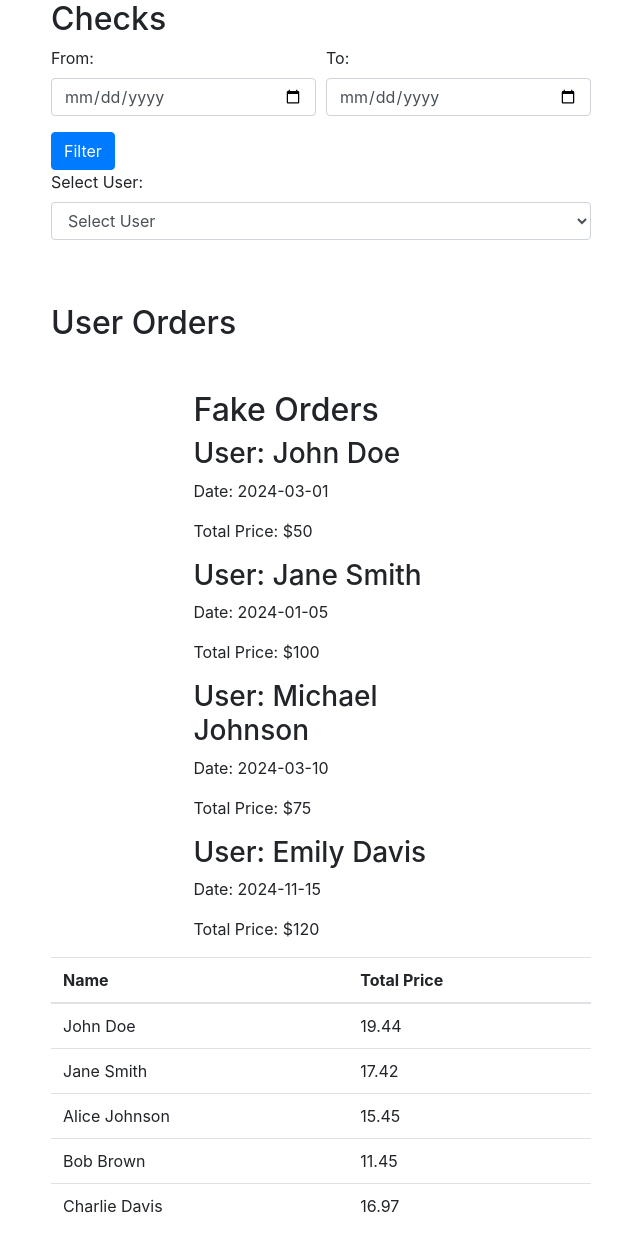
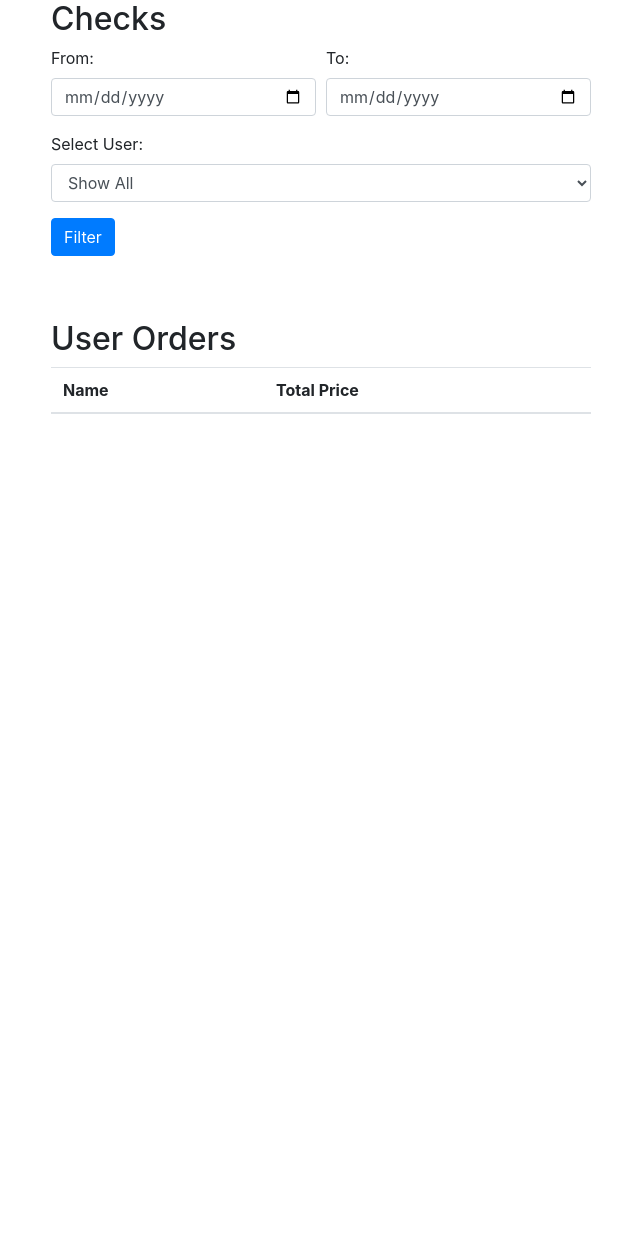
Before and after one commit to ahmeddmahmoud/Cafeteria-System-PHP, a PHP site: page /checks.php in a window 1280 px wide. Shown: the whole page, without its empty margins (319-959 px from the left). After the commit the page ends 414 px from the top, so only its background shows below. Run offline with PHP 8.4, Linux system fonts and the light colour scheme; data comes from the database, SQL or seed files in the repository; lists and menus that the app fills with data are empty.

Commit message:
editing checks file improve performane

```diff
--- a/checks/checkall.php
+++ b/checks/checkall.php
@@ -1,6 +1,5 @@
 <?php
 require_once '../db.php';
-require_once './checkall.php';
 
 try {
     $db = new DB();
@@ -10,63 +9,31 @@ try {
     exit();
 }
 
-// Fetch fake orders data from the database or any other source
-$fakeOrders = array(
-    array("user" => "John Doe", "date" => "2024-03-01", "total_price" => "$50"),
-    array("user" => "Jane Smith", "date" => "2024-01-05", "total_price" => "$100"),
-    array("user" => "Michael Johnson", "date" => "2024-03-10", "total_price" => "$75"),
-    array("user" => "Emily Davis", "date" => "2024-11-15", "total_price" => "$120")
-);
+// Fetch user orders data from the database
+$query = "SELECT u.id,
+u.name,
+SUM(op.quantity * p.price) AS total_price,
+MAX(o.date) AS date
+FROM `user` u
+JOIN `orders` o ON u.id = o.user_id
+JOIN `orders_product` op ON o.id = op.order_id
+JOIN `product` p ON op.product_id = p.id
+GROUP BY u.id, u.name;";
 
+$userOrdersResult = $db->getConnection()->query($query);
 
-// Retrieve user data from the database along with their orders count
-$usersResult = $db->getConnection()->query("SELECT u.id, u.name , o.date
-                                            FROM user u
-                                            JOIN orders o ON u.id = o.user_id
-                                          ");
-if (!$usersResult) {
-    die("Error fetching users: " . $db->getConnection()->error);
+// After fetching user orders data from the database
+if ($userOrdersResult) {
+    $userOrders = [];
+    while ($row = $userOrdersResult->fetch_assoc()) {
+        $userOrders[] = $row;
+    }
+    // var_dump($userOrders);
+} else {
+    // Handle query error if needed
+    die("Error fetching user orders: " . $db->getConnection()->error);
 }
 
-// Fetch all user names and store them in an array for later use
-$userNames = [];
-while ($user = $usersResult->fetch_assoc()) {
-    $userNames[$user['id']] = $user['name'];
-}
-
-// Initialize variables to hold selected user's total price
-$selectedUserId = isset($_POST['user']) ? $_POST['user'] : null;
-$userTotalPrice = 0;
-
-// Fetch total price for the selected user if one is selected
-if (!empty($selectedUserId)) { // Check if a user is selected
-    if ($selectedUserId !== 'all') { // Check if the selected user is not "Show All"
-        // Fetch total price
-        $dateFrom = isset($_POST['date_from']) ? $_POST['date_from'] : null;
-        $dateTo = isset($_POST['date_to']) ? $_POST['date_to'] : null;
-
-        // Construct the SQL query with date filters
-        $query = "SELECT u.id,
-                         u.name,
-                         SUM(op.quantity * p.price) AS total_price
-                  FROM `user` u
-                  JOIN `orders` o ON u.id = o.user_id
-                  JOIN `orders_product` op ON o.id = op.order_id
-                  JOIN `product` p ON op.product_id = p.id
-                  WHERE u.id = $selectedUserId";
-
-        // Add date filters if they are provided
-        if ($dateFrom && $dateTo) {
-            $query .= " AND o.date BETWEEN '$dateFrom' AND '$dateTo'";
-        }
-
-        // Execute the query
-        $totalPriceResult = $db->getConnection()->query($query);
-
-        if ($totalPriceResult) {
-            $totalPrice = $totalPriceResult->fetch_assoc()['total_price'];
-            $userTotalPrice = $totalPrice ? $totalPrice : 0;
-        }
-    }
-}
+// Encode user orders as JSON
+$userOrdersJson = json_encode($userOrders);  // converts the array to a JSON string
 ?>
--- a/checks/checks.php
+++ b/checks/checks.php
@@ -2,41 +2,34 @@
 require_once '../db.php';
 require_once './checkall.php';
 ?>
-
 <link rel="stylesheet" href="https://stackpath.bootstrapcdn.com/bootstrap/4.5.2/css/bootstrap.min.css">
 <div class="container">
     <div class="row">
         <div class="col-md-6 offset-md-3">
             <h2>Checks</h2>
-            <form action="<?php echo htmlspecialchars($_SERVER["PHP_SELF"]); ?>" method="POST">
+            <form>
                 <div class="form-row">
                     <div class="form-group col">
                         <label for="date_from">From:</label>
-                        <input class="form-control" type="date" id="date_from" name="date_from" required>
+                        <input class="form-control" type="date" id="date_from" >
                     </div>
                     <div class="form-group col">
                         <label for="date_to">To:</label>
-                        <input class="form-control" type="date" id="date_to" name="date_to" required>
+                        <input class="form-control" type="date" id="date_to" >
                     </div>
                     </div>
-                <div><button type="button" onclick="filterOrders()" class="btn btn-primary" style="height: fit-content;">Filter</button></div>
                     <div class="form-group">
                             <label for="user">Select User:</label>
-                    <select class="form-control" id="user" name="user" onchange="this.form.submit()">
-                        <option value="">Select User</option> <!-- Default option -->
-                        <option value="all" <?php echo $selectedUserId === 'all' ? 'selected' : ''; ?>>Show All</option> <!-- Option to show all users -->
-                        <!-- Add options dynamically from your database -->
-                        <?php
-                        foreach ($userNames as $userId => $userName) {
-                            $selected = $selectedUserId === $userId ? 'selected' : '';
-                            echo "<option value='" . $userId . "' $selected>" . $userName . "</option>";
-                        }
-                        ?>
+                            <select class="form-control" id="user">
+                                <option value="all" selected>Show All</option> <!-- Add the selected attribute -->
+                                    <?php foreach ($userOrders as $order): ?>
+                                <option value="<?php echo $order['id']; ?>"><?php echo $order['name']; ?></option>
+                                <?php endforeach; ?>
                             </select>
                     </div>
-                <!-- <input type="hidden" name="selected_user" id="selected_user" value="">
-                <input type="hidden" name="selected_date_from" id="selected_date_from" value="">
-                <input type="hidden" name="selected_date_to" id="selected_date_to" value=""> -->
+
+                <div><button type="button" onclick="filterOrders()" class="btn btn-primary" style="height: fit-content;">Filter</button></div>
+
             </form>
         </div>
     </div>
@@ -50,80 +43,66 @@ require_once './checkall.php';
                     <th>Total Price</th>
                 </tr>
                 </thead>
-                <tbody>
-                    <?php if (empty($selectedUserId) || $selectedUserId === 'all') : // Check if no user selected or "Show All" option selected ?>
-                        <?php foreach ($userNames as $userId => $userName): ?>
-                            <?php
-                                // Fetch total price for each user
-                                $totalPriceResult=$db->getDataSpec("u.id,
-                                u.name,
-                                SUM(op.quantity * p.price) AS total_price" , " `user` u
-                                JOIN
-                                    `orders` o ON u.id = o.user_id
-                                JOIN
-                                    `orders_product` op ON o.id = op.order_id
-                                JOIN
-                                    `product` p ON op.product_id = p.id" , " u.id = $userId
-                                    GROUP BY
-                                        u.id, u.name;");
-
-                                    if ($totalPriceResult) {
-                                    $totalPrice = $totalPriceResult->fetch_assoc()['total_price'];
-                                    $userTotalPrice = $totalPrice ? $totalPrice : 0;
-                                }
-                            ?>
-                            <tr>
-                                <td><?php echo $userName; ?></td>
-                                <td><?php echo $userTotalPrice; ?></td>
-                            </tr>
-                        <?php endforeach; ?>
-                    <?php else: ?>
-                        <tr>
-                            <td><?php echo $userNames[$selectedUserId]; ?></td>
-                            <td><?php echo $userTotalPrice; ?></td>
-                        </tr>
-                    <?php endif; ?>
-                     <!-- Fake data for testing filter function -->
-                     <div class="row mt-5">
-                <div class="col-md-6 offset-md-3">
-                    <h2>Fake Orders</h2>
-                    <div id="fake_orders">
-                        <?php
-                        foreach ($fakeOrders as $order) {
-                            echo '<div class="fake-order">';
-                            echo '<h3>User: ' . $order['user'] . '</h3>';
-                            echo '<p>Date: ' . $order['date'] . '</p>';
-                            echo '<p>Total Price: ' . $order['total_price'] . '</p>';
-                            echo '</div>';
-                        }
-                        ?>
-                    </div>
-                </div>
-    </div>
+                <tbody id="userOrdersTableBody">
                 </tbody>
             </table>
         </div>
     </div>
 </div>
+
 <script>
+    // Retrieve user orders from PHP variable
+    const userOrders = <?php echo $userOrdersJson; ?>;  //get data from json string
+
     function filterOrders() {
-        var dateFrom = document.getElementById('date_from').value;
-        var dateTo = document.getElementById('date_to').value;
-        var fakeOrders = document.querySelectorAll('.fake-order');
+        const dateFrom = document.getElementById('date_from').value;
+        const dateTo = document.getElementById('date_to').value;
+        const selectedUserId = document.getElementById('user').value;
 
-        fakeOrders.forEach(function(order) {
-            var orderDateText = order.querySelector('p').innerText.split(': ')[1]; // Extracting date as text
-            var orderDate = new Date(orderDateText); // Parsing date string into Date object
-            var fromDate = new Date(dateFrom);
-            var toDate = new Date(dateTo);
+        // Check if the user selected any filtering criteria
+        if (!dateFrom && !dateTo && selectedUserId === 'all') {
+            // If 'Show All' option selected, display all orders
+            displayAllOrders();
+            return;
+        }
 
-            if (dateFrom && dateTo) {
-                if (orderDate >= fromDate && orderDate <= toDate) {
-                    order.style.display = 'block';
-                } else {
-                    order.style.display = 'none';
+        // Filter user orders based on selected user and date range
+        let filteredOrders = userOrders.filter(order => {
+            const orderDate = new Date(order['date']);
+            const fromDate = new Date(dateFrom);
+            const toDate = new Date(dateTo);
+
+            // Check if the order matches the selected user
+            const userIdMatch = selectedUserId === '' || selectedUserId === 'all' || order['id'] === selectedUserId;
+
+            // Check if the order falls within the selected date range
+            const dateRangeMatch = (!dateFrom || !dateTo) || (orderDate >= fromDate && orderDate <= toDate);
+
+            return userIdMatch && dateRangeMatch;
+        });
+
+        // Update table with filtered user orders
+        updateOrdersTable(filteredOrders);
     }
+
+    // Function to display all orders
+    function displayAllOrders() {
+        updateOrdersTable(userOrders);
     }
+
+    // Function to update the orders table
+    function updateOrdersTable(orders) {
+        const userOrdersTableBody = document.getElementById('userOrdersTableBody');
+        userOrdersTableBody.innerHTML = '';    // Clear the existing content in the table body
+
+        orders.forEach(order => {
+            const row = `
+                <tr>
+                    <td>${order['name']}</td>
+                    <td>${order['total_price']}</td>
+                </tr>
+            `;
+            userOrdersTableBody.insertAdjacentHTML('beforeend', row);
         });
     }
 </script>
```
Lines whose indentation alone changed are shown as unchanged.
